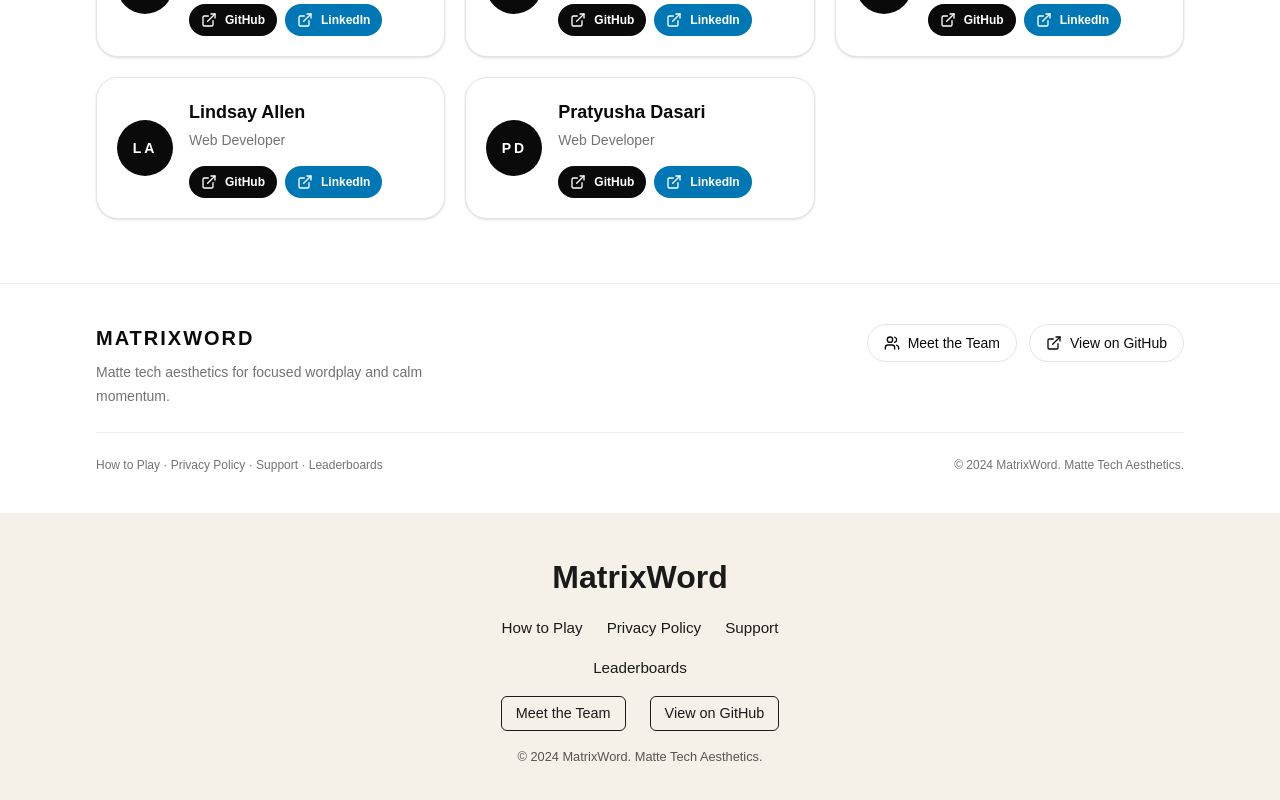
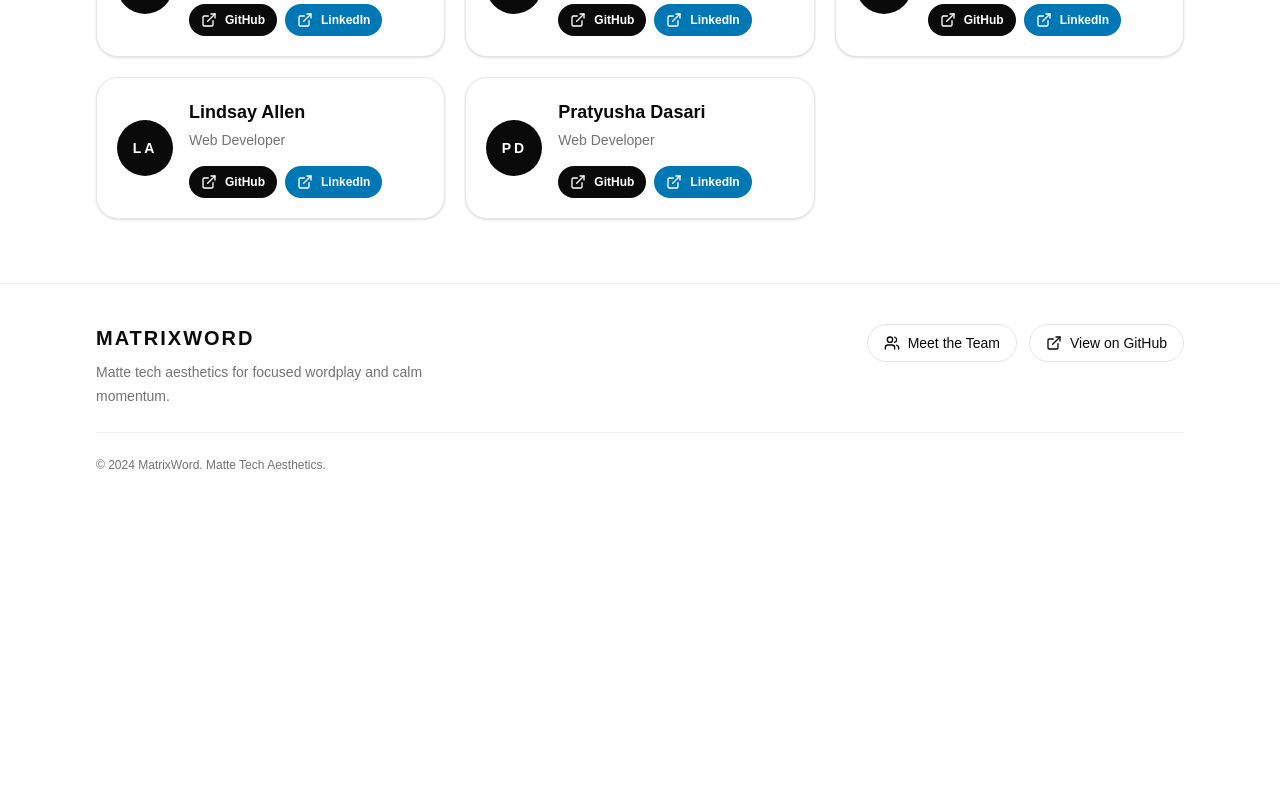
Before and after one commit to chingu-voyages/V61-tier3-team-99, a React (Vite) app in the folder frontend/: page /team in a window 1280 px wide. Shown: the part 370-1170 px from the top of the page. After the commit the page ends 883 px from the top, so only its background shows below. Built offline with nearby package versions, Linux system fonts and the light colour scheme.

Commit message:
refactor: remove static footer and cleanup legacy CSS
- delete legacy css/style.css and css/team.css
- remove static footer from index.html to avoid duplication
- remove unused /team.html route from App.tsx
- remove stylesheet link from index.html
- flag placeholder footer links in Footer.tsx

```diff
--- a/frontend/css/style.css
+++ /dev/null
@@ -1,87 +0,0 @@
-.footer {
-  background-color: #f5f0e8;
-  color: #1a1a1a;
-  padding: 40px 24px;
-  font-family: inherit;
-}
-
-.footer-container {
-  max-width: 390px;
-  margin: 0 auto;
-  display: flex;
-  flex-direction: column;
-  align-items: center;
-  gap: 16px;
-  text-align: center;
-}
-
-/* Brand */
-.footer-brand {
-  font-size: 2rem;
-  font-weight: 700;
-  margin: 0;
-  color: #1a1a1a;
-}
-
-/* Nav row */
-.footer-nav {
-  display: flex;
-  gap: 24px;
-  flex-wrap: wrap;
-  justify-content: center;
-}
-
-.footer-nav a,
-.footer-leaderboards a {
-  text-decoration: none;
-  color: #1a1a1a;
-  font-size: 0.95rem;
-}
-
-.footer-nav a:hover,
-.footer-leaderboards a:hover {
-  text-decoration: underline;
-}
-
-/* Team + Repo row */
-.footer-extra {
-  display: flex;
-  gap: 24px;
-  flex-wrap: wrap;
-  justify-content: center;
-}
-
-.footer-team-link,
-.footer-repo-link {
-  text-decoration: none;
-  font-size: 0.9rem;
-  padding: 6px 14px;
-  border-radius: 6px;
-}
-
-.footer-team-link {
-  color: #1a1a1a;
-  border: 1px solid #1a1a1a;
-}
-
-.footer-repo-link {
-  color: #1a1a1a;
-  border: 1px solid #1a1a1a;
-}
-
-.footer-team-link:hover {
-  background-color: #1a1a1a;
-  color: #fff;
-}
-
-.footer-repo-link:hover {
-  background-color: #1a1a1a;
-  color: #fff;
-}
-
-/* Copyright */
-.footer-copy {
-  font-size: 0.8rem;
-  color: #555;
-  margin: 0;
-}
--- a/frontend/css/team.css
+++ /dev/null
@@ -1,223 +0,0 @@
-/* ── Reset & Base ── */
-* {
-  margin: 0;
-  padding: 0;
-  box-sizing: border-box;
-}
-
-body {
-  background-color: #f5f0e8;
-  font-family: 'Segoe UI', Tahoma, Geneva, Verdana, sans-serif;
-  color: #1a1a1a;
-}
-
-/* ── Page Layout ── */
-.team-page {
-  min-height: 100vh;
-  padding: 48px 24px;
-}
-
-/* ── Header ── */
-.team-header {
-  text-align: center;
-  margin-bottom: 48px;
-}
-
-.back-link {
-  display: inline-block;
-  margin-bottom: 20px;
-  color: #555;
-  text-decoration: none;
-  font-size: 0.9rem;
-  transition: color 0.2s ease;
-}
-
-.back-link:hover {
-  color: #1a1a1a;
-  text-decoration: underline;
-}
-
-.team-title {
-  font-size: 2.2rem;
-  font-weight: 700;
-  color: #1a1a1a;
-  margin: 0 0 8px;
-}
-
-.team-subtitle {
-  font-size: 1rem;
-  color: #666;
-  margin: 0;
-}
-
-/* ── Grid: 3 columns so all 5 are evenly aligned ── */
-.team-grid {
-  display: grid;
-  grid-template-columns: repeat(3, 1fr);
-  gap: 24px;
-  max-width: 1000px;
-  margin: 0 auto;
-}
-
-/*
-  Row 1: cards 1, 2, 3
-  Row 2: cards 4, 5 — shifted to center using column positioning
-*/
-.team-card:nth-child(4) {
-  grid-column: 1 / 2;
-  margin-left: auto;
-  width: 100%;
-}
-
-.team-card:nth-child(5) {
-  grid-column: 2 / 3;
-  width: 100%;
-}
-
-/* ── Card ── */
-.team-card {
-  background-color: #ffffff;
-  border-radius: 12px;
-  padding: 28px 24px;
-  display: flex;
-  align-items: center;
-  gap: 20px;
-  box-shadow: 0 2px 12px rgba(0, 0, 0, 0.07);
-  transition: transform 0.2s ease, box-shadow 0.2s ease;
-}
-
-.team-card:hover {
-  transform: translateY(-4px);
-  box-shadow: 0 6px 20px rgba(0, 0, 0, 0.12);
-}
-
-/* ── Avatar ── */
-.team-avatar {
-  width: 56px;
-  height: 56px;
-  min-width: 56px;
-  border-radius: 50%;
-  background-color: #1a1a1a;
-  color: #f5f0e8;
-  font-size: 1.1rem;
-  font-weight: 700;
-  display: flex;
-  align-items: center;
-  justify-content: center;
-  letter-spacing: 1px;
-}
-
-/* ── Info ── */
-.team-info {
-  display: flex;
-  flex-direction: column;
-  gap: 4px;
-}
-
-.team-name {
-  font-size: 1.05rem;
-  font-weight: 700;
-  color: #1a1a1a;
-  margin: 0;
-}
-
-.team-role {
-  font-size: 0.85rem;
-  color: #777;
-  margin: 0 0 10px;
-}
-
-/* ── Links ── */
-.team-links {
-  display: flex;
-  gap: 10px;
-  flex-wrap: wrap;
-}
-
-.team-link {
-  display: inline-flex;
-  align-items: center;
-  gap: 6px;
-  padding: 5px 12px;
-  border-radius: 6px;
-  font-size: 0.82rem;
-  font-weight: 600;
-  text-decoration: none;
-  transition: opacity 0.2s ease;
-}
-
-.team-link:hover {
-  opacity: 0.8;
-}
-
-.team-link.github {
-  background-color: #1a1a1a;
-  color: #ffffff;
-}
-
-.team-link.linkedin {
-  background-color: #0077b5;
-  color: #ffffff;
-}
-
-/* ── Footer ── */
-.footer {
-  background-color: #f5f0e8;
-  color: #1a1a1a;
-  padding: 40px 24px;
-  margin-top: 64px;
-  border-top: 1px solid #e0dbd0;
-}
-
-.footer-container {
-  max-width: 390px;
-  margin: 0 auto;
-  display: flex;
-  flex-direction: column;
-  align-items: center;
-  gap: 16px;
-  text-align: center;
-}
-
-.footer-copy {
-  font-size: 0.8rem;
-  color: #555;
-  margin: 0;
-}
-
-/* ── Tablet: 2 columns ── */
-@media (max-width: 768px) {
-  .team-grid {
-    grid-template-columns: repeat(2, 1fr);
-  }
-
-  .team-card:nth-child(4) {
-    grid-column: auto;
-    margin-left: 0;
-  }
-
-  .team-card:nth-child(5) {
-    grid-column: 1 / -1;
-    max-width: 100%;
-    justify-self: center;
-  }
-}
-
-/* ── Mobile: 1 column ── */
-@media (max-width: 500px) {
-  .team-grid {
-    grid-template-columns: 1fr;
-  }
-
-  .team-card:nth-child(4),
-  .team-card:nth-child(5) {
-    grid-column: auto;
-    max-width: 100%;
-    justify-self: stretch;
-    margin-left: 0;
-  }
-
-  .team-title {
-    font-size: 1.6rem;
-  }
-}
--- a/frontend/index.html
+++ b/frontend/index.html
@@ -3,44 +3,12 @@
   <head>
     <meta charset="UTF-8" />
     <link rel="icon" type="image/svg+xml" href="/favicon.svg" />
-    <link rel="stylesheet" href="css/style.css">
     <meta name="viewport" content="width=device-width, initial-scale=1.0" />
     <title>Wordle-ish</title>
   </head>
   <body>
     <div id="root"></div>
-    <footer class="footer">
-      <div class="footer-container">
 
-        <!-- Logo / Brand -->
-        <h2 class="footer-brand">MatrixWord</h2>
-
-        <!-- Navigation Links -->
-      <nav class="footer-nav">
-        <a href="how-to-play.html">How to Play</a>
-        <a href="privacy-policy.html">Privacy Policy</a>
-        <a href="support.html">Support</a>
-      </nav>
-
-      <!-- Leaderboards -->
-    <div class="footer-leaderboards">
-      <a href="leaderboards.html">Leaderboards</a>
-    </div>
-
-    <!-- Team Info & Repo Link -->
-    <div class="footer-extra">
-      <a href="team.html" class="footer-team-link">Meet the Team</a>
-
-      <a href="https://github.com/chingu-voyages/V61-tier3-team-99" class="footer-repo-link">
-        View on GitHub
-      </a>
-    </div>
-
-    <!-- Copyright -->
-    <p class="footer-copy">© 2024 MatrixWord. Matte Tech Aesthetics.</p>
-
-      </div>
-    </footer>
     <script type="module" src="/src/main.tsx"></script>
   </body>
 </html>
--- a/frontend/src/App.tsx
+++ b/frontend/src/App.tsx
@@ -23,7 +23,6 @@
           />
           <Route path="/game" element={<GamePage />} />
           <Route path="/team" element={<TeamPage />} />
-          <Route path="/team.html" element={<TeamPage />} />
         </Routes>
       </main>
       <Footer />
--- a/frontend/src/components/Footer.tsx
+++ b/frontend/src/components/Footer.tsx
@@ -36,7 +36,7 @@
         </div>
 
         <div className="flex flex-wrap items-center justify-center gap-x-4 gap-y-2 border-t border-border/60 pt-6 text-xs text-muted-foreground sm:justify-between">
-          <p>How to Play · Privacy Policy · Support · Leaderboards</p>
+
           <p>© 2024 MatrixWord. Matte Tech Aesthetics.</p>
         </div>
       </div>
```
